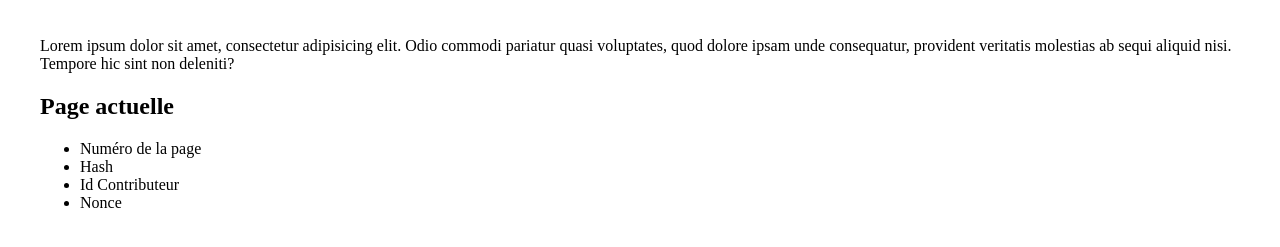
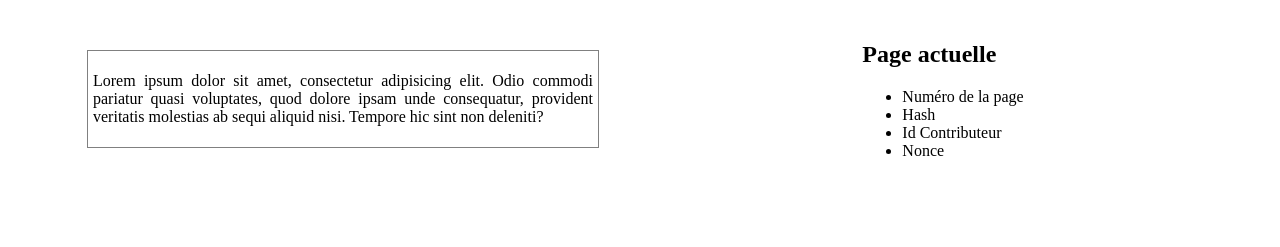
Before and after one commit to Kwoak/blockchain-project, a plain HTML site: page WEB/index.html in a window 1280 px wide. Shown: the part 77-324 px from the top of the page. Drawn offline with Linux system fonts and the light colour scheme.

Commit message:
feat(fo): add more basic front

```diff
--- a/WEB/index.html
+++ b/WEB/index.html
@@ -15,11 +15,9 @@
             </h1>
             <div class="global-container">
                 <div class="left-panel">
-                    <div class="book-container">
                     <p class="book-text">Lorem ipsum dolor sit amet, consectetur adipisicing elit. Odio commodi pariatur quasi voluptates, quod dolore ipsam unde consequatur, provident veritatis molestias ab sequi aliquid nisi. Tempore hic sint non deleniti?</p>
                 </div>
-                </div>
-                <div class="right-panel"></div>
+                <div class="right-panel">
                     <div class="block-infos">
                         <h2>Page actuelle</h2>
                         <ul>
@@ -31,5 +29,6 @@
                     </div>
                 </div>
             </div>
+        </div>
     </body>
 </html>
--- a/WEB/style/style.css
+++ b/WEB/style/style.css
@@ -14,4 +14,31 @@
 .global-container {
     width: 1200px;
     height: 100%;
+    display: flex;
+    flex-direction: row;
+    justify-content: space-around;
+    align-items: center;
 }
+
+.left-panel {
+    display: flex;
+    flex-direction: column;
+    align-items: center;
+    width: 500px;
+    padding: 5px;
+    border: 1px solid grey;
+}
+
+.book-text {
+    text-align: justify;
+}
+
+.right-panel {
+    width: 500px;
+    display: flex;
+    flex-direction: column;
+    align-items: center;
+}
+
+@media (min-width: 1280px) {
+}
```
Lines whose indentation alone changed are shown as unchanged.
